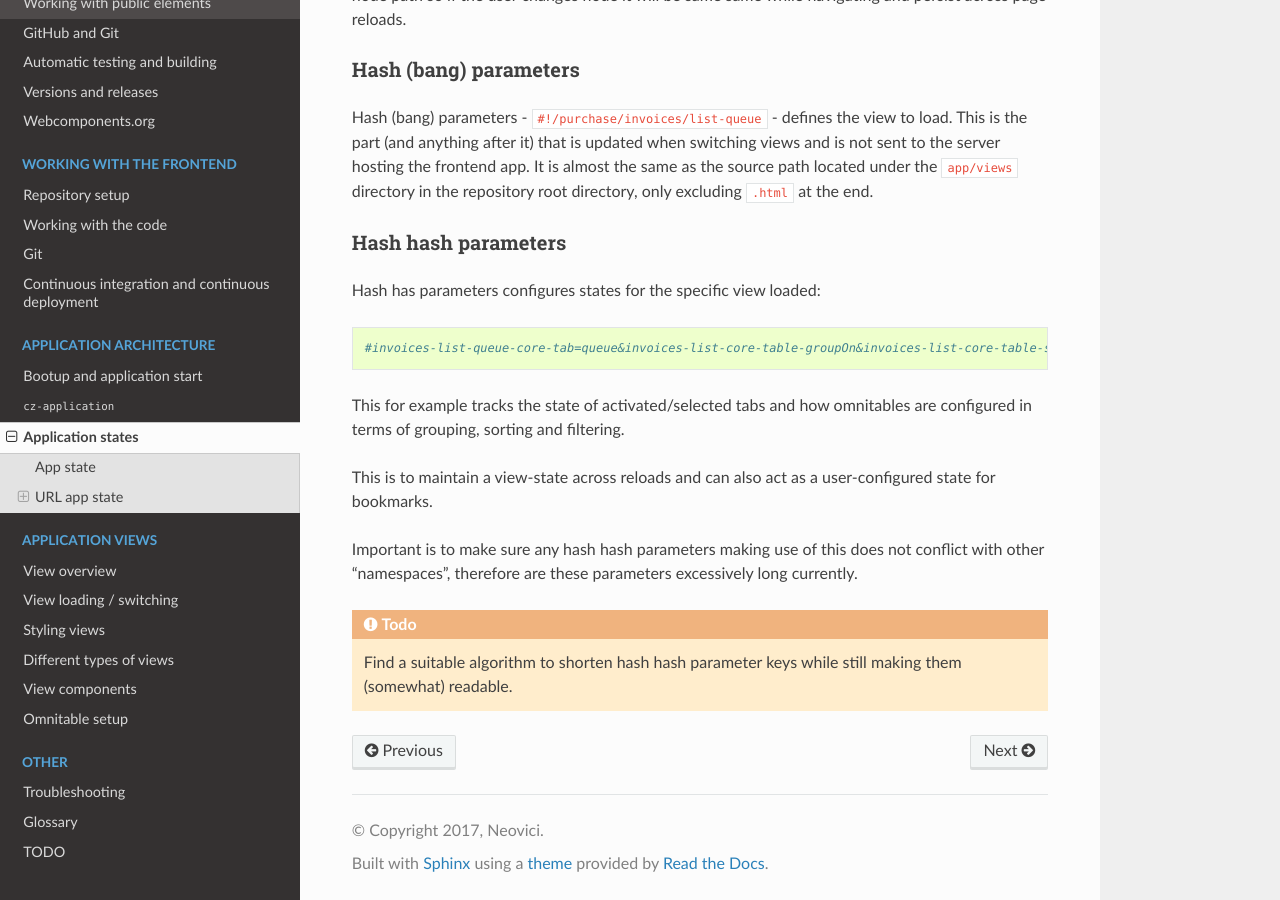
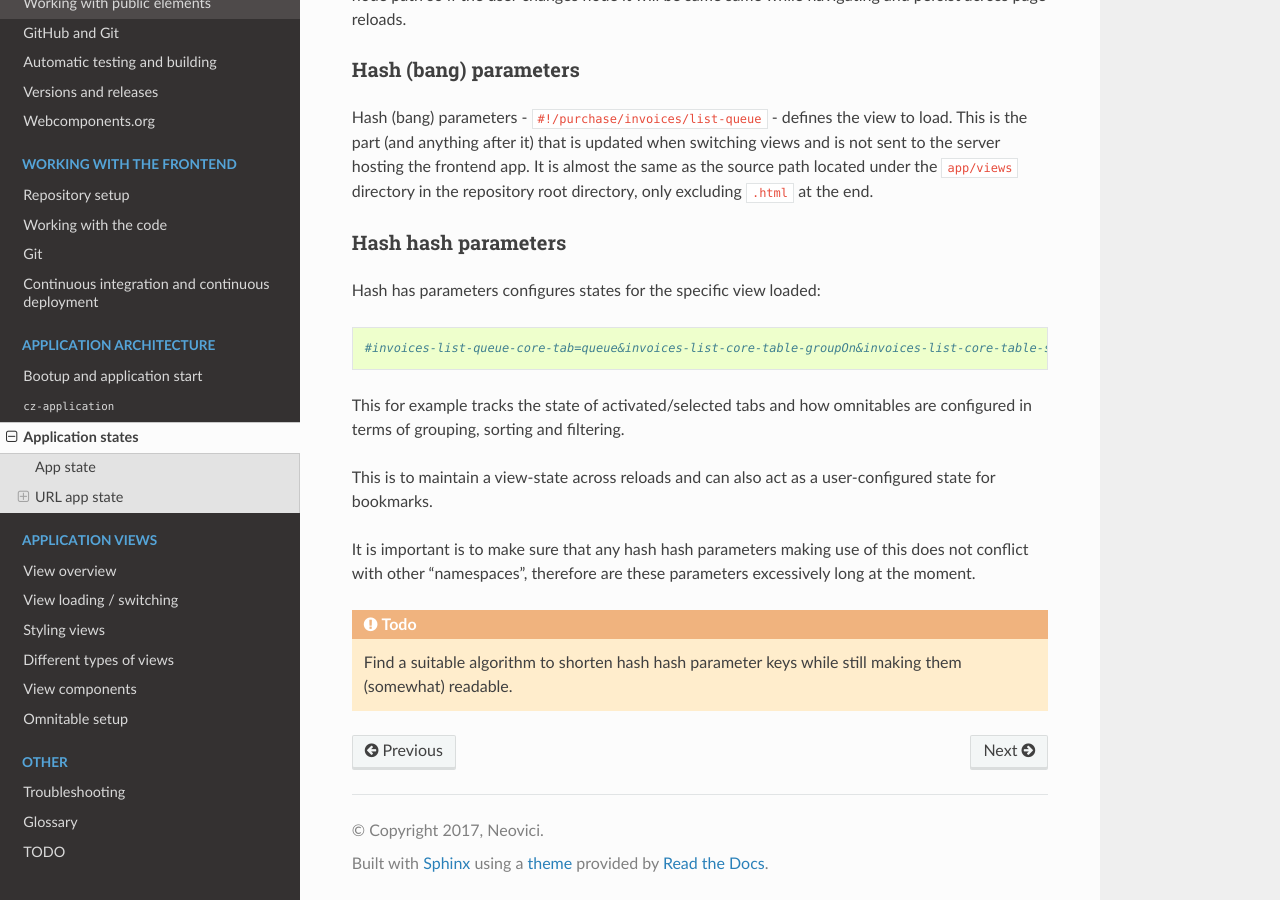
Before and after one commit to plumelo/cosmoz-frontend-rtd, a Sphinx documentation site: the page built from docs/app/30-states.rst, in a window 1280 px wide and 900 px high, scrolled down 1262 px. Built offline with Sphinx 7.4.7 and the Read the Docs theme 2.0.0, drawn with Linux system fonts in a browser that asks for light colours.

Commit message:
docs/app/30-states, text fix.

```diff
--- a/docs/app/30-states.rst
+++ b/docs/app/30-states.rst
@@ -64,8 +64,8 @@ are configured in terms of grouping, sorting and filtering.
 This is to maintain a view-state across reloads and can also act as a
 user-configured state for bookmarks.
 
-Important is to make sure any hash hash parameters making use of this does not
-conflict with other "namespaces", therefore are these parameters excessively
-long currently.
+It is important is to make sure that any hash hash parameters making use of this
+does not conflict with other "namespaces", therefore are these parameters
+excessively long at the moment.
 
 .. todo:: Find a suitable algorithm to shorten hash hash parameter keys while still making them (somewhat) readable.
```
